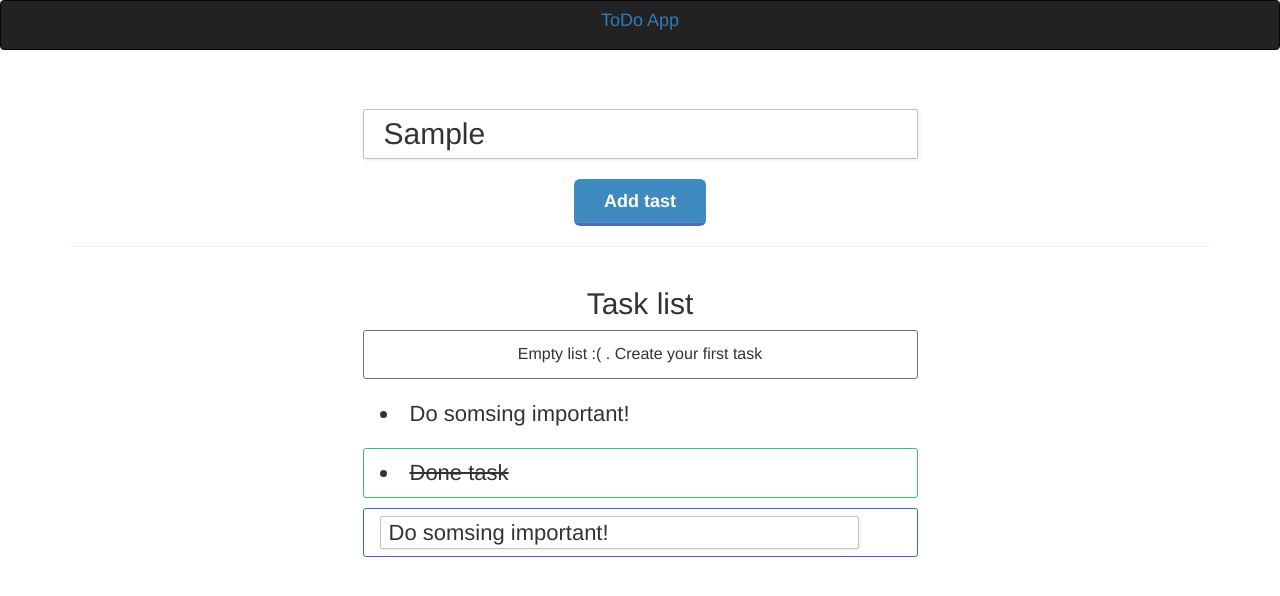
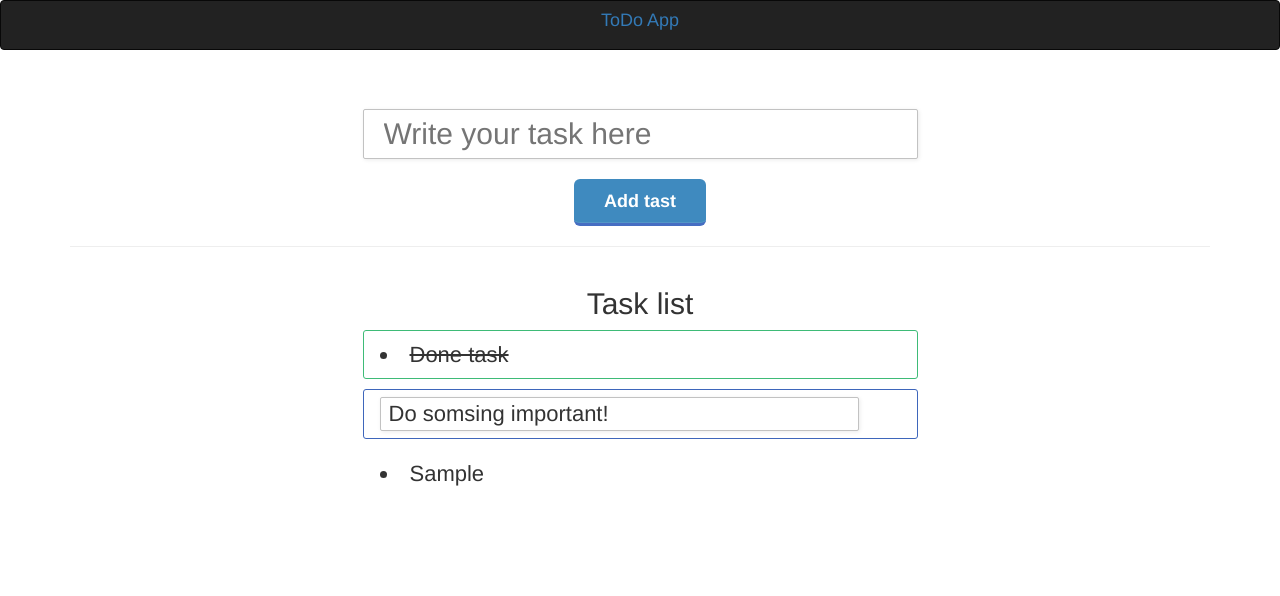
Before and after one commit to mrrotberry/vanilla-js-todo-app, a website: page src/index.html in a window 1280 px wide. Both pictures are taken after typing "Sample" into the empty fields and a click on the button "Add tast". Drawn offline with nearby package versions, Linux system fonts and the light colour scheme; files that its build step writes are made by us from their sources.

Commit message:
add render list items

```diff
--- a/src/index.html
+++ b/src/index.html
@@ -35,15 +35,6 @@
         </div>
         <div class="col-xs-12 col-sm-offset-3 col-sm-6">
           <ul id="task-container" class="task-list">
-            <li class="task-item task-item__empty">Empty list :( . Create your first task</li>
-            <li class="task-item" data-id="0">
-              Do somsing important!
-              <div class="task-item_btns">
-                <button class="task-item_btn task-item_btn__done"><span class="glyphicon glyphicon-ok"></span></button>
-                <button class="task-item_btn task-item_btn__edit"><span class="glyphicon glyphicon-pencil"></span></button>
-                <button class="task-item_btn task-item_btn__delete"><span class="glyphicon glyphicon-remove"></span></button>
-              </div>
-            </li>
             <li class="task-item task-item__done" data-id="1">
               Done task
               <div class="task-item_btns">
--- a/src/js/app.js
+++ b/src/js/app.js
@@ -7,10 +7,23 @@ const emptyItem = `
   <li class="task-item task-item__empty">Empty list :( . Create your first task</li>
 `;
 
+function renderItem(text) {
+  const item = `
+    <li class="task-item" data-id="0">
+      ${text}
+      <div class="task-item_btns">
+        <button class="task-item_btn task-item_btn__done"><span class="glyphicon glyphicon-ok"></span></button>
+        <button class="task-item_btn task-item_btn__edit"><span class="glyphicon glyphicon-pencil"></span></button>
+        <button class="task-item_btn task-item_btn__delete"><span class="glyphicon glyphicon-remove"></span></button>
+      </div>
+    </li>
+  `;
+  return item;
+}
+
 checkEmptyList();
 
 function checkEmptyList() {
-  console.log(taskContainer.childNodes);
   if (!taskContainer.childNodes.length) {
     taskContainer.innerHTML = emptyItem;
   }
@@ -19,6 +32,10 @@ function checkEmptyList() {
 function addTask() {
   if (taskText.value !== '') {
     taskError.classList.remove('show');
+
+    taskContainer.innerHTML += renderItem(taskText.value);
+
+    taskText.value = '';
   } else {
     taskError.classList.add('show');
   }
```
